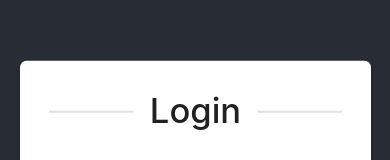
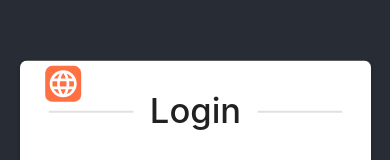
Before and after one commit to siahvosh/Wallet, a React (Create React App) app: page /login in a window 390 px wide. Shown: the part 140-300 px from the top of the page. Built offline with nearby package versions, Linux system fonts and the light colour scheme.

Commit message:
set btn lang for mobile mode

```diff
--- a/src/Component/Login/Login.js
+++ b/src/Component/Login/Login.js
@@ -11,13 +11,14 @@ import i18n from './../../i18n';
 import {useTranslation} from "react-i18next";
 import changeLanguage from "../../helper"
 import SimpleSnackbar from "../Mui/snakbar";
+import LanguageIcon from '@mui/icons-material/Language';
 
 export const Login = () => {
     let navigate = useNavigate()
     const { t } = useTranslation('login');
 
 
-    // useState=====================================
+// useState=====================================
     const [showSnackbar, setShowSnackbar] = useState(false);
     const [emailVal, setEmailVal] = useState('')
     const [passVal, setPassVal] = useState('')
@@ -26,12 +27,11 @@ export const Login = () => {
 
 
 
-    // useEffect=====================================
+// useEffect=====================================
 
 
 
-    // FUNCTIONS=====================================
-
+// FUNCTIONS=====================================
     const handelCloseShow = (value) => {
         setShowSnackbar(!value)
     }
@@ -66,6 +66,20 @@ export const Login = () => {
            <Card style={{ width: '50%', scale: '1.8', background: '#1E201E'}}>
                <Grid2 container>
                    <Grid2 size={{xs: 12, sm: 12, md: 5}} style={{padding: '1rem', background: '#ffffff'}}>
+                       <IconButton
+                           style={{
+                               position: 'absolute',
+                               left: i18n.language === 'en' ? '0.9rem': '',
+                               right: i18n.language === 'fa' ? '0.9rem': '',
+                               top: '0.2rem',
+                               width: '20px',
+                                height: '20px',
+                               fontSize: '0.3rem'}}
+                           sx={{ display: { xs: 'block', sm: 'block', md: 'none'} }}
+                           onClick={() => changeLanguage(  i18n.language === 'fa' ?  'en' :  'fa')}
+                       >
+                           <LanguageIcon style={{width: '18px', height: '18px', position:'absolute', top: '1', right: '1'}} fontSize='large'/>
+                       </IconButton>
                        <Divider>
                            <span style={{fontSize: '1.2rem', fontWeight: '500'}}>{t('login.form.title')}</span>
                        </Divider>
@@ -169,7 +183,6 @@ export const Login = () => {
                        </div>
                    </Grid2>
                </Grid2>
-
            </Card>
            <SimpleSnackbar show={showSnackbar} result={result} closeSnak={handelCloseShow}/>
         </React.Fragment>
--- a/src/Component/Mui/snakbar.js
+++ b/src/Component/Mui/snakbar.js
@@ -4,16 +4,23 @@ import {useEffect, useState} from "react";
 import {useTranslation} from "react-i18next";
 
 export default function SimpleSnackbar(props) {
-    const [open, setOpen] = useState(false);
-    const { t } = useTranslation('login');
+    // const [open, setOpen] = useState(false);
+
+
 
     useEffect(() => {
-        setOpen(props.show)
+        setState({...state, open: props.show})
+    }, [props.show])
 
-
-    },[props.show])
+    const [state, setState] = useState({
+        open: false,
+        vertical: 'center',
+        horizontal: 'center',
+    });
+    const { vertical, horizontal, open } = state;
+    const { t } = useTranslation('login');
     const handleClose = () => {
-        setOpen(false);
+        setState({...state, open: false} );
         props.closeSnak(open);
     };
 
@@ -21,7 +28,8 @@ export default function SimpleSnackbar(props) {
         <div>
             <Snackbar
                 open={open}
-                autoHideDuration={1000}
+                anchorOrigin={{ vertical, horizontal }}
+                autoHideDuration={2000}
                 onClose={handleClose}
                 message={props.result ? t('login.alert.incorrectMail') : t('login.alert.incorrectMail')}
             />
--- a/src/Component/Register/Register.js
+++ b/src/Component/Register/Register.js
@@ -1,5 +1,5 @@
 import React from 'react'
-import {Button, Card, Checkbox, Divider, Grid2} from "@mui/material";
+import {Button, Card, Checkbox, Divider, Grid2, IconButton} from "@mui/material";
 import TextField from "@mui/material/TextField";
 import {useNavigate} from 'react-router-dom'
 import { useTranslation } from 'react-i18next';
@@ -7,6 +7,7 @@ import './../../i18n';
 import i18n from './../../i18n';
 import './../../App.css'
 import changeLanguage from "../../helper"
+import LanguageIcon from "@mui/icons-material/Language";
 
 export const Register = () => {
     let navigate = useNavigate()
@@ -57,6 +58,20 @@ export const Register = () => {
                         </div>
                     </Grid2>
                     <Grid2 size={{xs: 12, sm: 12, md: 5}} style={{padding: '1rem', background: '#ffffff'}}>
+                        <IconButton
+                            style={{
+                                position: 'absolute',
+                                left: i18n.language === 'fa' ? '0.9rem': '',
+                                right: i18n.language === 'en' ? '0.9rem': '',
+                                top: '0.2rem',
+                                width: '20px',
+                                height: '20px',
+                                fontSize: '0.3rem'}}
+                            sx={{ display: { xs: 'block', sm: 'block', md: 'none'} }}
+                            onClick={() => changeLanguage(  i18n.language === 'fa' ?  'en' :  'fa')}
+                        >
+                            <LanguageIcon style={{width: '18px', height: '18px', position:'absolute', top: '1', right: '1'}} fontSize='large'/>
+                        </IconButton>
                         <Divider style={{fontSize: '.6rem'}}>
                             <span style={{fontSize: '1.2rem', fontWeight: '600'}}>
                                 {t('register.form.title')}
```
